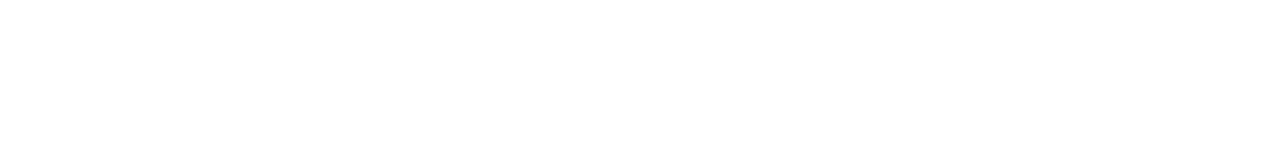
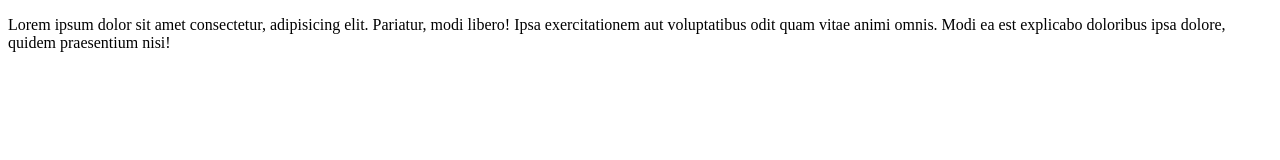
Before and after one commit to jannatul100/first-project-, a plain HTML site: page index.html in a window 1280 px wide. Drawn offline with Linux system fonts and the light colour scheme.

Commit message:
p tag added

```diff
--- a/index.html
+++ b/index.html
@@ -6,6 +6,6 @@
     <title>Document</title>
 </head>
 <body>
-
+    <P>Lorem ipsum dolor sit amet consectetur, adipisicing elit. Pariatur, modi libero! Ipsa exercitationem aut voluptatibus odit quam vitae animi omnis. Modi ea est explicabo doloribus ipsa dolore, quidem praesentium nisi!</P>
 </body>
 </html>
```
